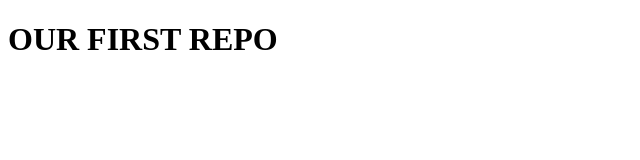
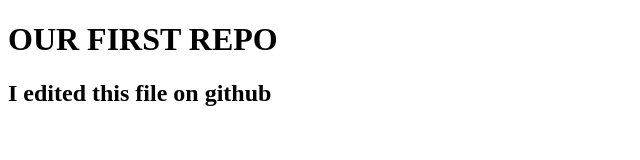
Before and after one commit to FrancRose/git-course-repo, a website: page index.html in a window 1280 px wide. Shown: the whole page, without its empty margins (0-640 px from the left). Drawn offline with Linux system fonts and the light colour scheme.

Commit message:
Edited on github

```diff
--- a/index.html
+++ b/index.html
@@ -8,5 +8,6 @@
 </head>
 <body>
     <h1>OUR <strong>FIRST</strong> REPO</h1>
+    <h2> I edited this file on github </h2>
 </body>
 </html>
```
